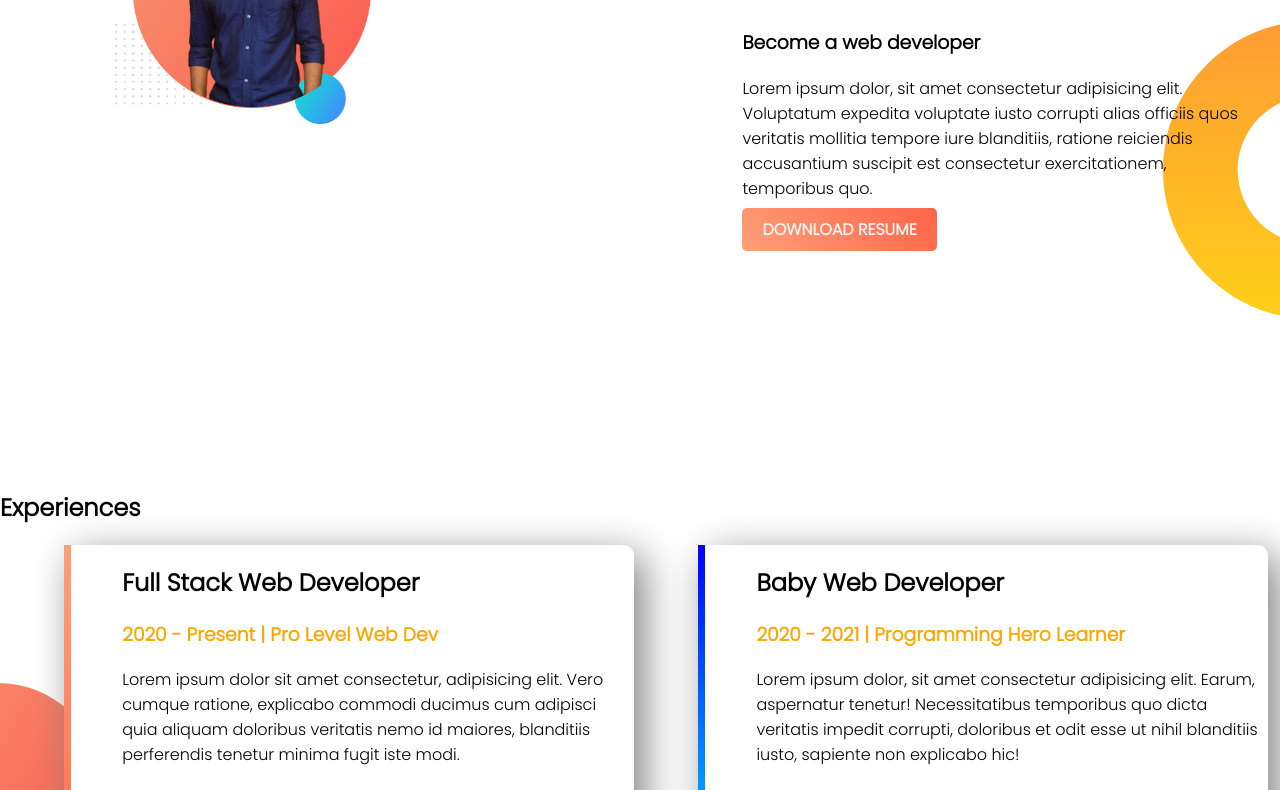
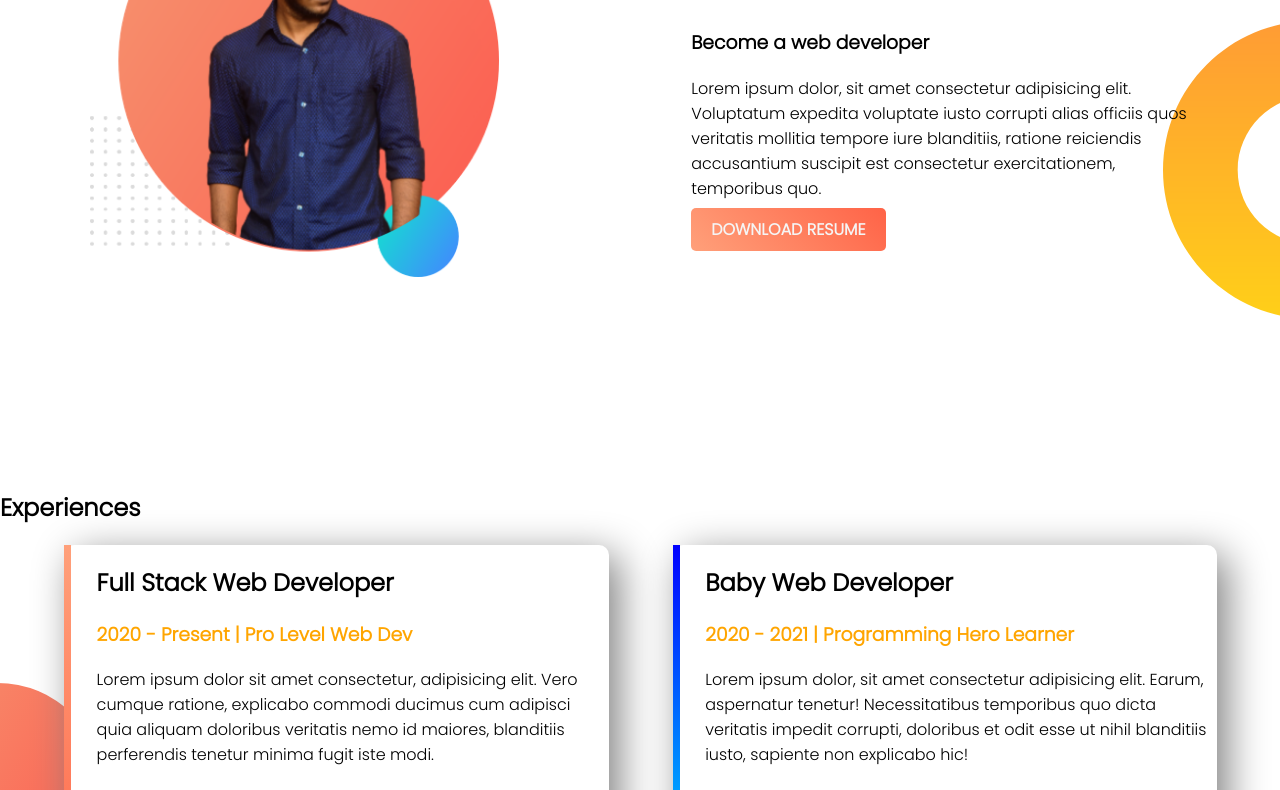
Before and after one commit to MishkatHossainMilon/web-portfolio, a plain HTML site: page index.html in a window 1280 px wide. Shown: the part 730-1520 px from the top of the page. Drawn offline with Linux system fonts and the light colour scheme.

Commit message:
Finis portfolio

```diff
--- a/style.css
+++ b/style.css
@@ -15,10 +15,10 @@ h1{
     width: 40%;
     float: left;
     margin-left: 5%;
-    padding-left: 4%;
+    padding-left: 2%;
 }
 .half-width  img{
-    width: 50%;
+    width: 80%;
 
 }
 .top-banner{
```
